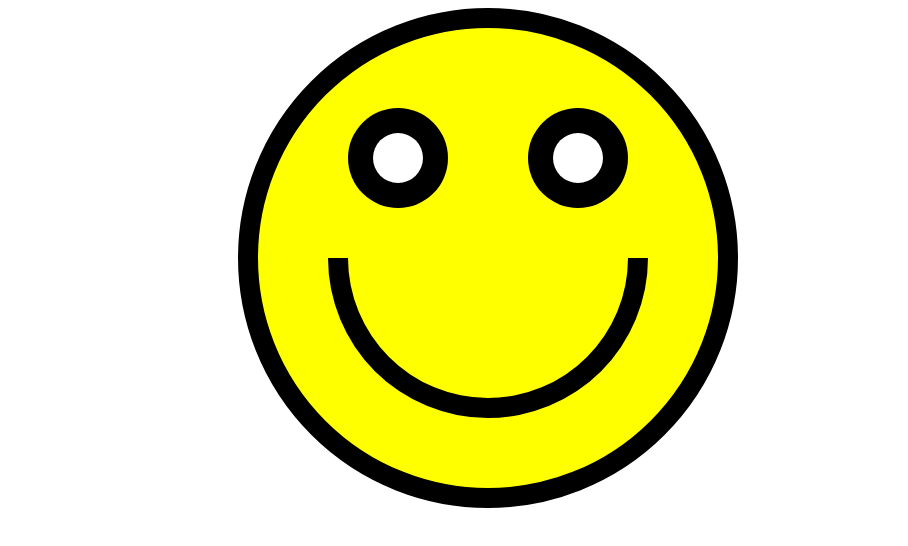
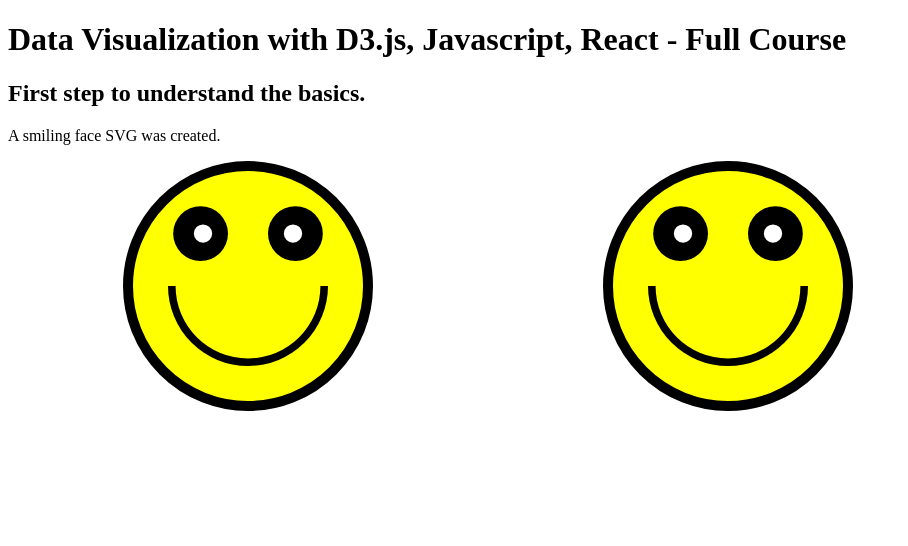
Before and after one commit to Romeusorionaet/D3.js, a React (Create React App) app: page / in a window 1280 px wide. Shown: the top 546 px of the page, without its empty margins (0-908 px from the left). Built offline with nearby package versions, Linux system fonts and the light colour scheme.

Commit message:
refactor: created components for roll svg

```diff
--- a/src/App.js
+++ b/src/App.js
@@ -1,53 +1,45 @@
-import { arc } from "d3";
-
+import { SmilingFace } from "./components/smiling-face";
+import { range } from "d3";
 function App() {
-  const width = 960;
-  const height = 500;
+  const width = 480;
+  const height = 250;
   const centerX = width / 2;
   const centerY = height / 2;
-  const strokeWidth = 20;
-  const eyeOffsetX = 90;
-  const eyeOffsetY = 100;
-  const eyeBallOffsetX = 90;
-  const eyeBallOffsetY = 90;
-  const eyeRadius = 50;
-  const mouthWidth = 140;
-  const mouthRadius = 80;
-
-  const mouthArc = arc()
-    .innerRadius(mouthWidth)
-    .outerRadius(mouthRadius + mouthRadius)
-    .startAngle(Math.PI / 2)
-    .endAngle((Math.PI * 3) / 2);
+  const strokeWidth = 10;
+  const eyeOffsetX = 45;
+  const eyeOffsetY = 50;
+  const eyeBallOffsetX = 45;
+  const eyeBallOffsetY = 45;
+  const eyeRadius = 25;
+  const mouthWidth = 70;
+  const mouthRadius = 40;
+  const randomValue = Math.random() * 10;
 
   return (
-    <svg width={width} height={height}>
-      <g transform={`translate(${centerX},${centerY})`}>
-        <title>face</title>
-        <circle
-          r={centerY - strokeWidth / 2}
-          fill="yellow"
-          stroke="black"
+    <main>
+      <h1>Data Visualization with D3.js, Javascript, React - Full Course</h1>
+
+      <h2>First step to understand the basics.</h2>
+      <p>A smiling face SVG was created.</p>
+
+      {range(2).map((_, index) => (
+        <SmilingFace
+          key={index}
+          width={width}
+          height={height}
+          centerX={centerX}
+          centerY={centerY}
           strokeWidth={strokeWidth}
+          eyeOffsetX={eyeOffsetX + randomValue}
+          eyeOffsetY={eyeOffsetY + randomValue}
+          eyeBallOffsetX={eyeBallOffsetX}
+          eyeBallOffsetY={eyeBallOffsetY}
+          eyeRadius={eyeRadius + randomValue}
+          mouthWidth={mouthWidth + randomValue}
+          mouthRadius={mouthRadius}
         />
-        <circle cx={-eyeOffsetX} cy={-eyeOffsetY} r={eyeRadius} />
-        <circle cx={eyeOffsetX} cy={-eyeOffsetY} r={eyeRadius} />
-        <circle
-          cx={-eyeBallOffsetX}
-          cy={-eyeOffsetY}
-          r={eyeRadius / 2}
-          fill="white"
-        />
-        <circle
-          cx={eyeBallOffsetY}
-          cy={-eyeOffsetY}
-          r={eyeRadius / 2}
-          fill="white"
-        />
-
-        <path d={mouthArc()} />
-      </g>
-    </svg>
+      ))}
+    </main>
   );
 }
 
--- /dev/null
+++ b/src/components/smiling-face/background-circle.jsx
@@ -0,0 +1,5 @@
+export function BackgroundCircle({ radius, strokeWidth }) {
+  return (
+    <circle r={radius} fill="yellow" stroke="black" strokeWidth={strokeWidth} />
+  );
+}
--- /dev/null
+++ b/src/components/smiling-face/eye.jsx
@@ -0,0 +1,26 @@
+export function Eye({
+  eyeOffsetX,
+  eyeOffsetY,
+  eyeBallOffsetX,
+  eyeBallOffsetY,
+  eyeRadius,
+}) {
+  return (
+    <>
+      <circle cx={-eyeOffsetX} cy={-eyeOffsetY} r={eyeRadius} />
+      <circle cx={eyeOffsetX} cy={-eyeOffsetY} r={eyeRadius} />
+      <circle
+        cx={-eyeBallOffsetX}
+        cy={-eyeOffsetY}
+        r={eyeRadius / 3}
+        fill="white"
+      />
+      <circle
+        cx={eyeBallOffsetY}
+        cy={-eyeOffsetY}
+        r={eyeRadius / 3}
+        fill="white"
+      />
+    </>
+  );
+}
--- /dev/null
+++ b/src/components/smiling-face/face-container.jsx
@@ -0,0 +1,9 @@
+export function FaceContainer({ children, width, height, centerX, centerY }) {
+  return (
+    <svg width={width} height={height}>
+      <title>face</title>
+
+      <g transform={`translate(${centerX},${centerY})`}>{children}</g>
+    </svg>
+  );
+}
--- /dev/null
+++ b/src/components/smiling-face/index.jsx
@@ -0,0 +1,41 @@
+import { BackgroundCircle } from "./background-circle";
+import { FaceContainer } from "./face-container";
+import { Mouth } from "./mouth";
+import { Eye } from "./eye";
+
+export function SmilingFace({
+  width,
+  height,
+  centerX = width,
+  centerY = height,
+  strokeWidth,
+  eyeOffsetX,
+  eyeOffsetY,
+  eyeBallOffsetX,
+  eyeBallOffsetY,
+  eyeRadius,
+  mouthWidth,
+  mouthRadius,
+}) {
+  return (
+    <FaceContainer
+      centerX={centerX}
+      centerY={centerY}
+      height={height}
+      width={width}
+    >
+      <BackgroundCircle
+        radius={centerY - strokeWidth / 2}
+        strokeWidth={strokeWidth}
+      />
+      <Eye
+        eyeBallOffsetX={eyeBallOffsetX}
+        eyeBallOffsetY={eyeBallOffsetY}
+        eyeOffsetX={eyeOffsetX}
+        eyeOffsetY={eyeOffsetY}
+        eyeRadius={eyeRadius}
+      />
+      <Mouth mouthRadius={mouthRadius} mouthWidth={mouthWidth} />
+    </FaceContainer>
+  );
+}
--- /dev/null
+++ b/src/components/smiling-face/mouth.jsx
@@ -0,0 +1,11 @@
+import { arc } from "d3";
+
+export function Mouth({ mouthWidth, mouthRadius }) {
+  const mouthArc = arc()
+    .innerRadius(mouthWidth)
+    .outerRadius(mouthRadius + mouthRadius)
+    .startAngle(Math.PI / 2)
+    .endAngle((Math.PI * 3) / 2);
+
+  return <path d={mouthArc()} />;
+}
```
